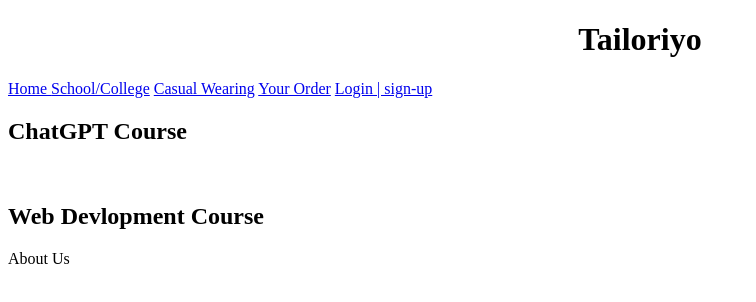
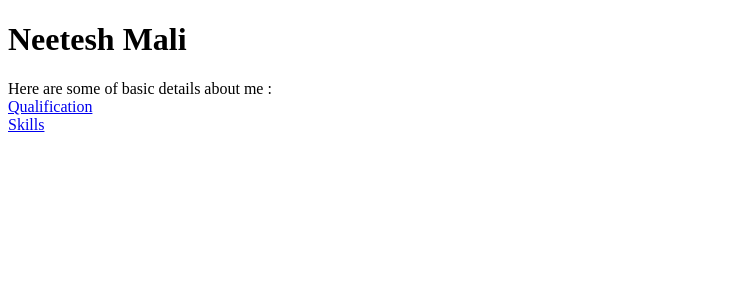
Before and after one commit to Neetesh-learner/megaproject, a plain HTML site: page index.html in a window 1280 px wide. Shown: the whole page, without its empty margins (0-756 px from the left). Drawn offline with Linux system fonts and the light colour scheme.

Commit message:
Add files via upload

```diff
--- a/index.html
+++ b/index.html
@@ -3,31 +3,23 @@
 <head>
     <meta charset="UTF-8">
     <meta name="viewport" content="width=device-width, initial-scale=1.0">
-    <title> Tailoriyo | Home</title>
-    <link rel="stylesheet" href="style.css">
+    <title>Neetesh Mali </title>
+
 </head>
 <body>
-    <header> <H1 align = " center"> Tailoriyo  </H1></header>
-    <nav>
-        <a href="#"> Home </a>
-        <a href="#"> School/College</a>
-        <a href="#"> Casual Wearing</a>
-        <a href="#"> Your Order</a>
-        <a href="#"> Login | sign-up</a>
-    </nav>
-    <main>
-        <sectionaria-setsize="200px">
-            <h2> ChatGPT Course </h2>
-            <img   src="chatgpt.png" alt="" size="100%">
+    <h1>Neetesh Mali </h1>
+    <p>
+        Here are some of basic details about me :
+        <br>
+        <a href="newfolder/deu.html"> Qualification </a>
+
+        <br>
+        <a href="../apnacollage/index.html"> Skills </a>
+        <br>
 
 
-        </section>
-        <section >
-            <h2>Web Devlopment Course </h2>
+    </p>
 
 
-        </section>
-        <footer> About Us </footer>
-    </main>
 </body>
 </html>
```
